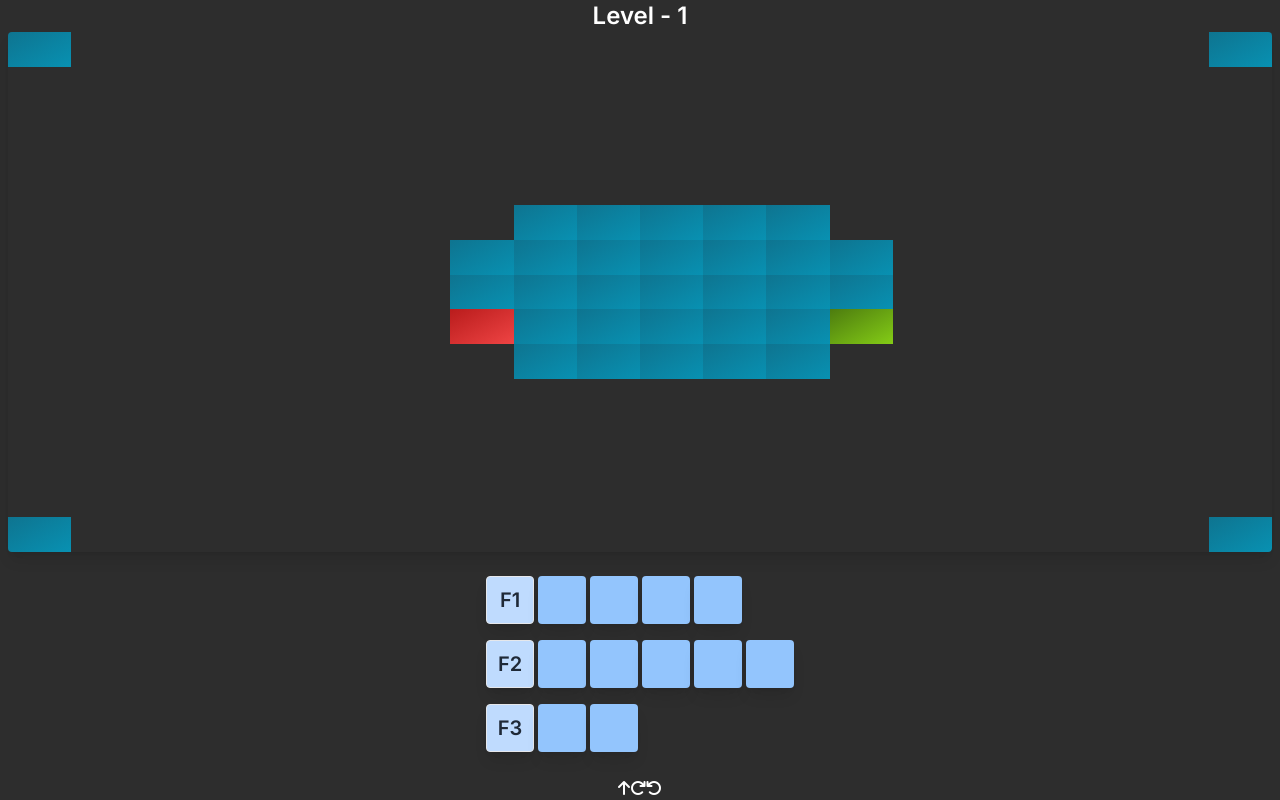
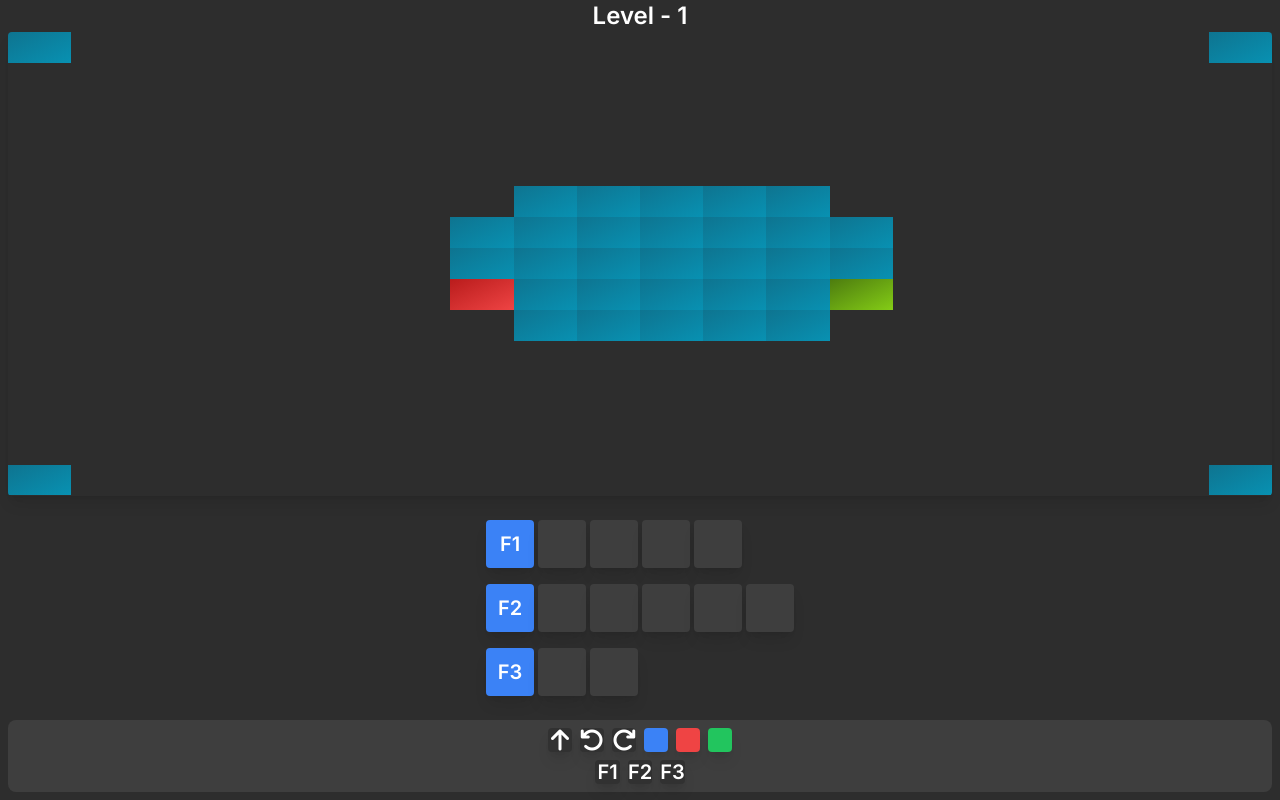
Before and after one commit to 42LeHavre/42LeHavreRoboZZle, a React (Vite) app in the folder src/: page / in a window 1280 px wide. Built offline with nearby package versions, Linux system fonts and the light colour scheme.

Commit message:
+ | Added toolbar

```diff
--- a/src/src/components/Canva.jsx
+++ b/src/src/components/Canva.jsx
@@ -36,7 +36,7 @@ export function Canva() {
     else if (char.toLowerCase() == 'g')
         return 'from-lime-700 to-lime-500';
     else
-        return 'dark:bg-[#3e3e3e]';
+        return 'dark:bg-[#3e3e3e] rounded';
   }
 
   return (
--- a/src/src/components/Composition.jsx
+++ b/src/src/components/Composition.jsx
@@ -69,10 +69,10 @@ export function Composition() {
       <div className="flex flex-col items-start my-4">
         {functions.map((fun, keyFun) => (
           <div style={`grid-template-columns: repeat(${fun.length + 1}, 1fr);`} className="grid my-2 rounded gap-1 font-semibold text-xl">
-            <div className="bg-blue-200 rounded w-12 aspect-square flex items-center justify-center border shadow-lg">F{keyFun + 1}</div>
+            <div className="bg-blue-500 text-white rounded w-12 aspect-square flex items-center justify-center shadow-lg">F{keyFun + 1}</div>
             {fun.map((instr, keyInstr) => (
               <div className={`${selected && selected.keyFun === keyFun && selected.keyInstr === keyInstr ? "border-2 border-white" : ""}
-                rounded w-12 aspect-square flex items-center justify-center bg-blue-300 hover:bg-blue-400 shadow-lg hover:shadow`}
+                rounded w-12 aspect-square flex items-center justify-center bg-[#3e3e3e] hover:bg-[#4a4a4a] shadow-lg hover:shadow transition-all`}
                 onClick={() => handleClick(keyFun, keyInstr)}></div>
             ))}
           </div>
--- a/src/src/components/Level.jsx
+++ b/src/src/components/Level.jsx
@@ -2,7 +2,7 @@ import React from 'react';
 
 export function Level(props) {
   return (
-    <div className="text-2xl text-white font-semibold">
+    <div className="text-2xl text-white font-semibold w-full flex justify-center">
       Level - {props.level}
     </div>
   );
--- a/src/src/components/Toolbar.jsx
+++ b/src/src/components/Toolbar.jsx
@@ -1,12 +1,92 @@
+import { useState } from 'preact/hooks';
 import React from 'react';
 
 export function Toolbar() {
+  const [selected, setSelected] = useState(0)
+
+  const handleClick = (num) => {
+    setSelected(num);
+  };
+
+  const functions = [
+    [
+      {
+        instruction: "forward",
+        color: null
+      },
+      {
+        instruction: "left",
+        color: "red"
+      },
+      {
+        instruction: "right",
+        color: "blue"
+      },
+      {
+        instruction: "F1",
+        color: "green"
+      }
+    ],
+    [
+      {
+        instruction: "forward",
+        color: null
+      },
+      {
+        instruction: "left",
+        color: "red"
+      },
+      {
+        instruction: "right",
+        color: "blue"
+      },
+      {
+        instruction: "F1",
+        color: "green"
+      }
+    ],
+    [
+      {
+        instruction: "forward",
+        color: null
+      },
+      {
+        instruction: "left",
+        color: "red"
+      },
+      {
+        instruction: "right",
+        color: "blue"
+      },
+      {
+        instruction: "F1",
+        color: "green"
+      }
+    ],
+  ];
+
   return (
-    <div className=" text-white">
-      <i class="fa-solid fa-arrow-up"></i>
-      <i class="fa-solid fa-arrow-rotate-right"></i>
-      <i class="fa-solid fa-arrow-rotate-left"></i>
+    <div className="w-full h-28 text-white flex flex-col items-center justify-center bg-[#3e3e3e] rounded-lg py-2 mb-2">
+      <div className="h-1/2 flex items-center justify-center mb-2">
+        <div className={`rounded h-full aspect-square mx-1 shadow-lg transition-all hover:shadow flex items-center justify-center bg-black/20 hover:bg-black/30 ${selected === 1 ? "border-2 border-white" : ""}`} onClick={() => handleClick(1)}>
+          <i className={`text-2xl fa-solid fa-arrow-up`}/>
+        </div>
+        <div className={`rounded h-full aspect-square mx-1 shadow-lg transition-all hover:shadow flex items-center justify-center bg-black/20 hover:bg-black/30 ${selected === 2 ? "border-2 border-white" : ""}`} onClick={() => handleClick(2)}>
+          <i className={`text-2xl fa-solid fa-arrow-rotate-left`}/>
+        </div>
+        <div className={`rounded h-full aspect-square mx-1 shadow-lg transition-all hover:shadow flex items-center justify-center bg-black/20 hover:bg-black/30 ${selected === 3 ? "border-2 border-white" : ""}`} onClick={() => handleClick(3)}>
+          <i className={`text-2xl fa-solid fa-arrow-rotate-right`}/>
+        </div>
 
+        <div className={`rounded h-full aspect-square mx-1 shadow-lg transition-all hover:shadow bg-blue-500 hover:bg-blue-600 ${selected === 4 ? "border-2 border-white" : ""}`} onClick={() => handleClick(4)}></div>
+        <div className={`rounded h-full aspect-square mx-1 shadow-lg transition-all hover:shadow bg-red-500 hover:bg-red-600 ${selected === 5 ? "border-2 border-white" : ""}`} onClick={() => handleClick(5)}></div>
+        <div className={`rounded h-full aspect-square mx-1 shadow-lg transition-all hover:shadow bg-green-500 hover:bg-green-600 ${selected === 6 ? "border-2 border-white" : ""}`} onClick={() => handleClick(6)}></div>
+      </div>
+        <div class="h-1/2 flex items-center justify-center">
+          {functions.map((inst, index) => (
+            <div className={`rounded h-full aspect-square shadow-lg transition-all hover:shadow mx-1 bg-black/20 hover:bg-black/30 flex justify-center items-center font-semibold text-xl ${selected === index + 8 ? "border-2 border-white" : ""}`} onClick={() => handleClick(index + 8)}>F{index + 1}</div>
+          ))}
+        </div>
     </div>
   );
 }
```
